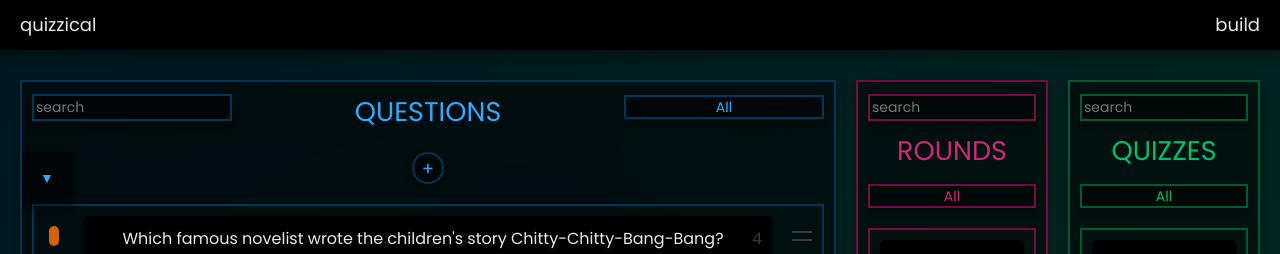
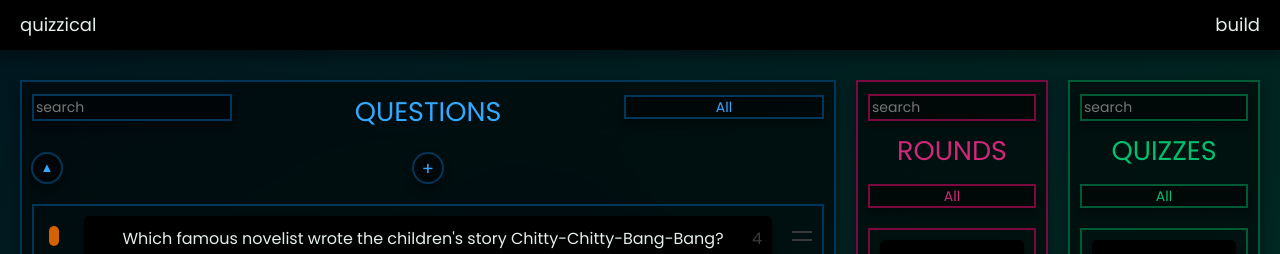
Before and after one commit to hummingdog/quizzical, a React (Create React App) app: page /build in a window 1280 px wide. Shown: the top 254 px of the page. Built offline with nearby package versions, Linux system fonts and the light colour scheme.

Commit message:
attempt to add accessibility feature to drag handles

```diff
--- a/src/components/Item/index.js
+++ b/src/components/Item/index.js
@@ -15,6 +15,7 @@ export default function Item(props) {
     const [editingThis, toggleEditingThis] = useState(props.type.id === props.editingId);
     const [itemComplete, toggleItemComplete] = useState(true);
     const [selected, editSelected] = useState(props.type.correct);
+    const [dragging, toggleDragging] = useState('supported');
 
     useEffect(() => {
         checkComplete();
@@ -86,6 +87,7 @@ export default function Item(props) {
         if (draggedItem.panel === 'questions' && draggedItem.length < 2) return false;
         if (draggedItem.number + 1 === draggedItemTarget.number) {
             event.currentTarget.classList.add('dropItem');
+            event.dataTransfer.dropEffect = 'copy';
         }
     }
 
@@ -93,6 +95,8 @@ export default function Item(props) {
         event.preventDefault();
         if ((draggedItem.panel === 'questions' && draggedItem.length < 2) || (draggedItem.number + 1 !== draggedItemTarget.number)) {
             event.dataTransfer.dropEffect = 'none';
+        } else {
+            event.dataTransfer.dropEffect = 'copy';
         }
     }
 
@@ -175,6 +179,7 @@ export default function Item(props) {
                     )}
                     {props.thisPanel === 'questions' && props.type.selection.length < 4 && props.editing &&
                     <button
+                        title='add an option'
                         className='add-option'
                         // onClick={props.onAddOption}
                     >
@@ -183,9 +188,14 @@ export default function Item(props) {
                     }
                 </div>
             }
-            {!expanded && props.panelExpanded &&
+            {!expanded && props.panelExpanded && (props.thisPanel !== 'quizzes') &&
                 <div
+                    aria-roledescription={'drag this item to add it to a ' + (props.thisPanel === 'questions' ? 'round' : 'quiz')}
+                    title='drag me'
                     className='dragHandle'
+                    grab={dragging}
+                    onMouseDown={() => toggleDragging('true')}
+                    onMouseUp={() => toggleDragging('supported')}
                 >
                     <div>
                     </div>
--- a/src/components/Panel/index.js
+++ b/src/components/Panel/index.js
@@ -105,11 +105,14 @@ export default function Panel(props) {
             {props.expanded &&
                 <div className='panel-actions'>
                     <button
+                        title='collapse all'
+                        className='collapse-all'
                         onClick={doCollapseAll}
                     >
-                        &#9660;
+                        &#9650;
                     </button>
                     <button
+                        title='add item'
                         className='add-item'
                         onClick={!props.editing ? addItem : undefined}
                     >
--- a/src/components/Panel/panel.css
+++ b/src/components/Panel/panel.css
@@ -34,7 +34,7 @@ section h2 {
     cursor: pointer;
 }
 
-.my-questions, .my-questions button:disabled, .my-questions .panel-search input, .my-questions .panel-filter select, .my-questions button.add-item {
+.my-questions, .my-questions button:disabled, .my-questions .panel-search input, .my-questions .panel-filter select, .my-questions .panel-actions button {
     border: var(--my-questions-border-2);
 }
 
@@ -46,7 +46,7 @@ section h2 {
     color: var(--my-questions-color);
 }
 
-.my-rounds, .my-rounds button:disabled, .my-rounds .panel-search input, .my-rounds .panel-filter select, .my-rounds button.add-item {
+.my-rounds, .my-rounds button:disabled, .my-rounds .panel-search input, .my-rounds .panel-filter select, .my-rounds .panel-actions button {
     border: var(--my-rounds-border-2);
 }
 
@@ -58,7 +58,7 @@ section h2 {
     color: var(--my-rounds-color);
 }
 
-.my-quizzes, .my-quizzes button:disabled, .my-quizzes .panel-search input, .my-quizzes .panel-filter select, .my-quizzes button.add-item {
+.my-quizzes, .my-quizzes button:disabled, .my-quizzes .panel-search input, .my-quizzes .panel-filter select, .my-quizzes .panel-actions button {
     border: var(--my-quizzes-border-2);
 }
 
@@ -70,14 +70,6 @@ section h2 {
     color: var(--my-quizzes-color);
 }
 
-button.add-item {
-    width: 32px;
-    height: 32px;
-    margin: 0 auto 20px auto;
-    font-size: large;
-    border-radius: 100%;
-}
-
 @media screen and (max-width: 1000px) {
     section, section.open {
         width: 100%;
--- a/src/components/PanelHeader/index.js
+++ b/src/components/PanelHeader/index.js
@@ -1,6 +1,6 @@
 import React, {useState} from 'react';
 import CategorySelect from '../CategorySelect';
-import './panel.css';
+import './panelHeader.css';
 
 export default function PanelHeader(props) {
     const [searchText, editSearch] = useState('');
--- a/src/components/PanelHeader/panel.css
+++ b/src/components/PanelHeader/panelHeader.css
@@ -28,3 +28,18 @@ section.open .panel-header input, section.open .panel-header select {
     display: grid;
     grid-template-columns: 50px auto 50px;
 }
+
+.panel-actions button {
+    width: 32px;
+    height: 32px;
+    border-radius: 100%;
+}
+
+button.add-item, button.collapse-all {
+    margin: 0 auto 20px auto;
+    font-size: large;
+}
+
+button.collapse-all {
+    font-size: small;
+}
```
